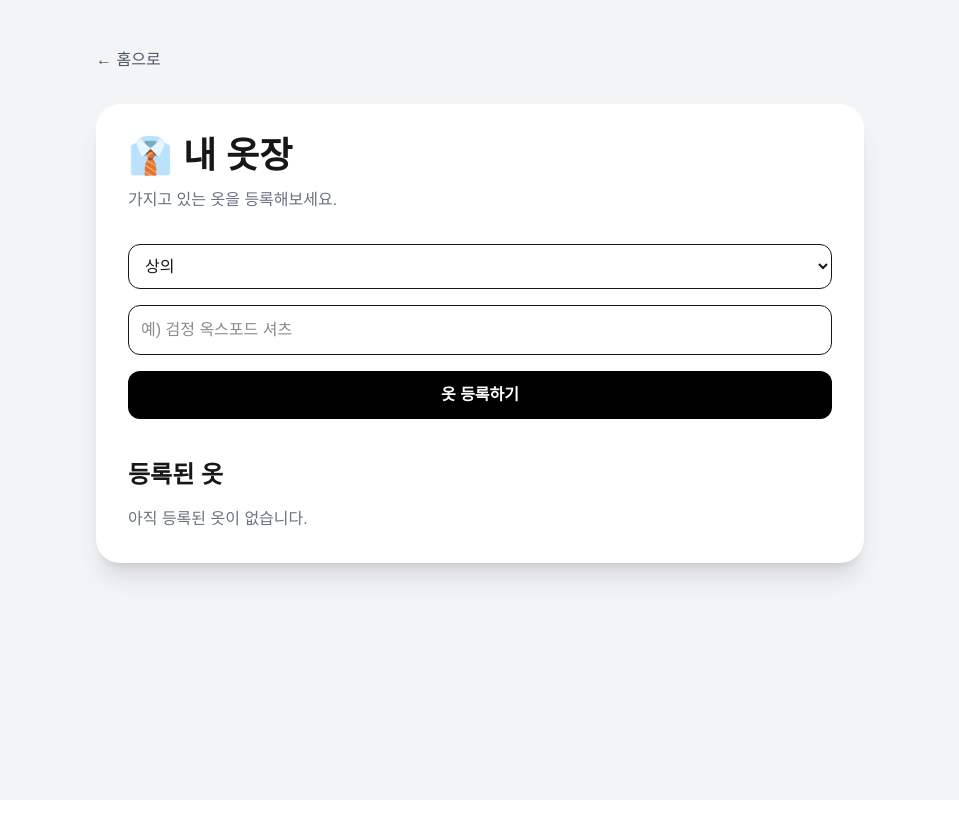
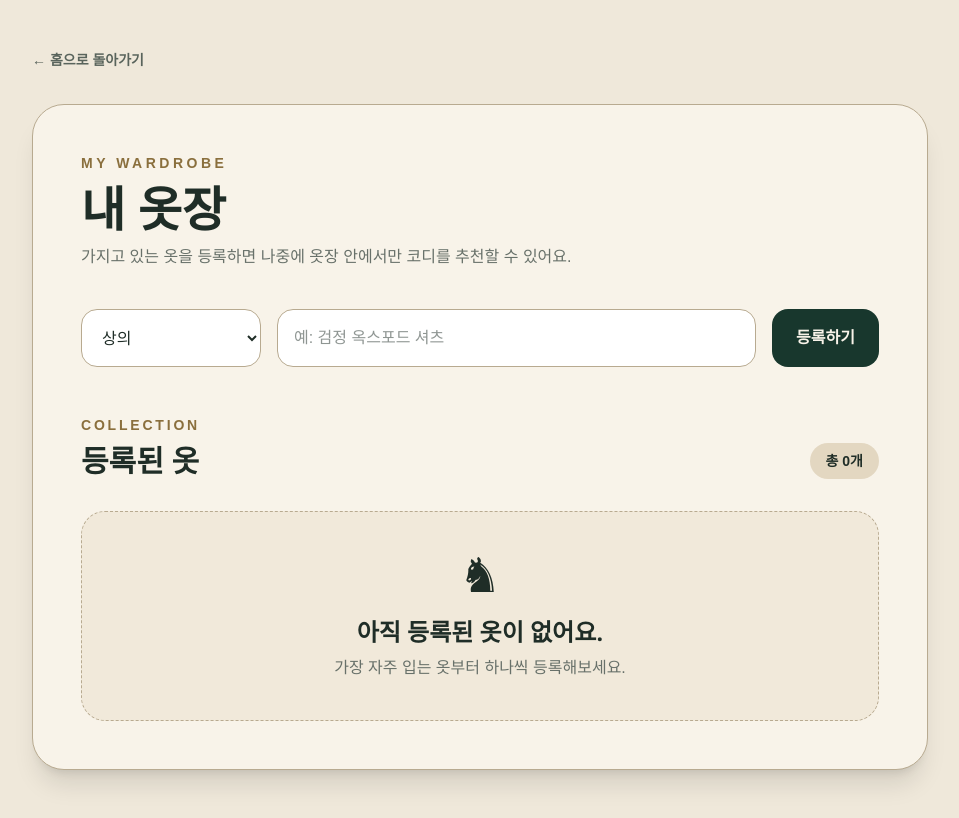
Before and after one commit to ik561166-ux/fitmate-ai, a Next.js app: page /closet in a window 1280 px wide. Shown: the whole page, without its empty margins (160-1119 px from the left). Built offline with nearby package versions, Linux system fonts and the light colour scheme.

Commit message:
Save closet items in browser

```diff
--- a/app/closet/page.tsx
+++ b/app/closet/page.tsx
@@ -1,113 +1,183 @@
 "use client";
 
 import Link from "next/link";
-import { useState } from "react";
+import { useEffect, useState } from "react";
 
 type ClothingItem = {
+  id: number;
   category: string;
   name: string;
 };
+
+const STORAGE_KEY = "fitmate-closet-items";
 
 export default function ClosetPage() {
   const [category, setCategory] = useState("상의");
   const [name, setName] = useState("");
   const [items, setItems] = useState<ClothingItem[]>([]);
+  const [isLoaded, setIsLoaded] = useState(false);
+
+  useEffect(() => {
+    const savedItems = localStorage.getItem(STORAGE_KEY);
+
+    if (savedItems) {
+      try {
+        setItems(JSON.parse(savedItems));
+      } catch {
+        localStorage.removeItem(STORAGE_KEY);
+      }
+    }
+
+    setIsLoaded(true);
+  }, []);
+
+  useEffect(() => {
+    if (!isLoaded) return;
+
+    localStorage.setItem(STORAGE_KEY, JSON.stringify(items));
+  }, [items, isLoaded]);
 
   const addItem = () => {
-    if (name.trim() === "") return;
+    const trimmedName = name.trim();
 
-    setItems([...items, { category, name }]);
+    if (!trimmedName) return;
+
+    const newItem: ClothingItem = {
+      id: Date.now(),
+      category,
+      name: trimmedName,
+    };
+
+    setItems((currentItems) => [...currentItems, newItem]);
     setName("");
   };
 
+  const deleteItem = (id: number) => {
+    setItems((currentItems) =>
+      currentItems.filter((item) => item.id !== id),
+    );
+  };
+
   return (
-    <main className="min-h-screen bg-gray-100 px-6 py-12">
-      <section className="mx-auto max-w-3xl">
-
+    <main className="min-h-screen bg-[#efe8da] px-6 py-12 text-[#1f2d27]">
+      <section className="mx-auto max-w-4xl">
         <Link
           href="/"
-          className="text-gray-600 hover:text-black"
+          className="inline-flex items-center text-sm font-semibold text-[#59645c] transition hover:text-[#18372d]"
         >
-          ← 홈으로
+          ← 홈으로 돌아가기
         </Link>
 
-        <div className="mt-8 rounded-3xl bg-white p-8 shadow-xl">
+        <div className="mt-8 rounded-[2rem] border border-[#b8aa90] bg-[#f8f3e9] p-8 shadow-xl md:p-12">
+          <p className="text-sm font-semibold tracking-[0.25em] text-[#8a6f3d]">
+            MY WARDROBE
+          </p>
 
-          <h1 className="text-4xl font-bold">
-            👔 내 옷장
+          <h1 className="mt-3 font-serif text-4xl font-bold md:text-5xl">
+            내 옷장
           </h1>
 
-          <p className="mt-3 text-gray-500">
-            가지고 있는 옷을 등록해보세요.
+          <p className="mt-3 text-[#68716a]">
+            가지고 있는 옷을 등록하면 나중에 옷장 안에서만 코디를 추천할 수
+            있어요.
           </p>
 
-          <div className="mt-8 space-y-4">
-
+          <div className="mt-10 grid gap-4 md:grid-cols-[180px_1fr_auto]">
             <select
               value={category}
-              onChange={(e)=>setCategory(e.target.value)}
-              className="w-full rounded-xl border p-3"
+              onChange={(event) => setCategory(event.target.value)}
+              className="rounded-2xl border border-[#b8aa90] bg-white px-4 py-4 outline-none transition focus:border-[#18372d]"
             >
               <option>상의</option>
               <option>하의</option>
               <option>신발</option>
               <option>아우터</option>
+              <option>가방</option>
+              <option>액세서리</option>
             </select>
 
             <input
               value={name}
-              onChange={(e)=>setName(e.target.value)}
-              placeholder="예) 검정 옥스포드 셔츠"
-              className="w-full rounded-xl border p-3"
+              onChange={(event) => setName(event.target.value)}
+              onKeyDown={(event) => {
+                if (event.key === "Enter") {
+                  addItem();
+                }
+              }}
+              placeholder="예: 검정 옥스포드 셔츠"
+              className="rounded-2xl border border-[#b8aa90] bg-white px-4 py-4 outline-none transition focus:border-[#18372d]"
             />
 
             <button
+              type="button"
               onClick={addItem}
-              className="w-full rounded-xl bg-black py-3 font-bold text-white hover:bg-gray-800"
+              className="rounded-2xl bg-[#18372d] px-6 py-4 font-bold text-[#f8f3e9] transition hover:bg-[#23493d] active:scale-[0.98]"
             >
-              옷 등록하기
+              등록하기
             </button>
-
           </div>
 
-          <div className="mt-10">
+          <div className="mt-12">
+            <div className="flex items-end justify-between gap-4">
+              <div>
+                <p className="text-sm font-semibold tracking-[0.2em] text-[#8a6f3d]">
+                  COLLECTION
+                </p>
 
-            <h2 className="text-2xl font-bold">
-              등록된 옷
-            </h2>
+                <h2 className="mt-2 font-serif text-3xl font-bold">
+                  등록된 옷
+                </h2>
+              </div>
+
+              <p className="rounded-full bg-[#e3d7c1] px-4 py-2 text-sm font-semibold">
+                총 {items.length}개
+              </p>
+            </div>
 
             {items.length === 0 ? (
+              <div className="mt-8 rounded-3xl border border-dashed border-[#b8aa90] bg-[#f1e9da] p-10 text-center">
+                <div className="text-5xl">♞</div>
 
-              <p className="mt-4 text-gray-500">
-                아직 등록된 옷이 없습니다.
-              </p>
+                <p className="mt-4 font-serif text-2xl font-bold">
+                  아직 등록된 옷이 없어요.
+                </p>
 
+                <p className="mt-2 text-[#68716a]">
+                  가장 자주 입는 옷부터 하나씩 등록해보세요.
+                </p>
+              </div>
             ) : (
+              <div className="mt-8 grid gap-4 sm:grid-cols-2">
+                {items.map((item) => (
+                  <article
+                    key={item.id}
+                    className="rounded-3xl border border-[#c1b399] bg-white p-5 shadow-sm"
+                  >
+                    <div className="flex items-start justify-between gap-4">
+                      <div>
+                        <p className="text-xs font-semibold tracking-[0.18em] text-[#8a6f3d]">
+                          {item.category}
+                        </p>
 
-              <div className="mt-5 space-y-3">
+                        <h3 className="mt-2 font-serif text-xl font-bold">
+                          {item.name}
+                        </h3>
+                      </div>
 
-                {items.map((item,index)=>(
-                  <div
-                    key={index}
-                    className="flex justify-between rounded-xl border p-4"
-                  >
-                    <span>{item.category}</span>
-
-                    <span className="font-bold">
-                      {item.name}
-                    </span>
-
-                  </div>
+                      <button
+                        type="button"
+                        onClick={() => deleteItem(item.id)}
+                        className="rounded-full border border-[#d2c6b2] px-3 py-1 text-sm text-[#6f6658] transition hover:border-[#7a2f2f] hover:text-[#7a2f2f]"
+                      >
+                        삭제
+                      </button>
+                    </div>
+                  </article>
                 ))}
-
               </div>
-
             )}
-
           </div>
-
         </div>
-
       </section>
     </main>
   );
```
